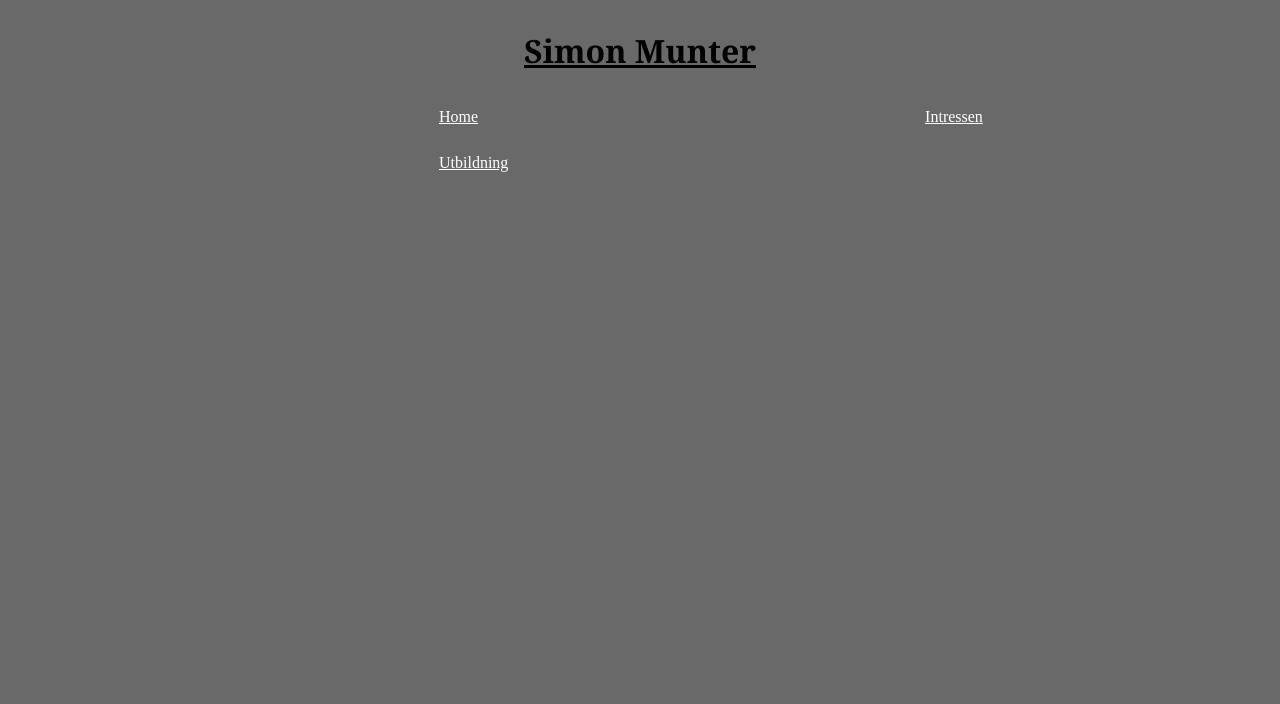
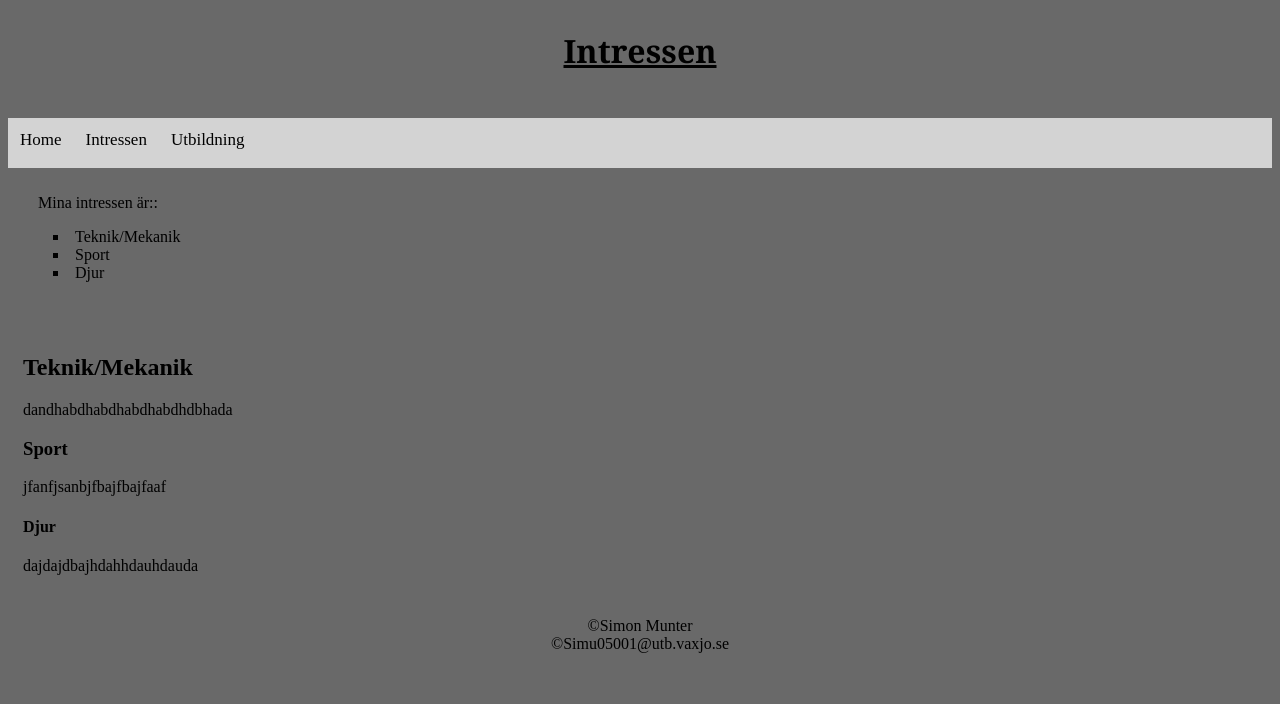
Before and after one commit to TheBlueSoul5188/Egen-webbplats, a plain HTML site: page intressen.html in a window 1280 px wide. Drawn offline with Linux system fonts and the light colour scheme.

Commit message:
fortsättning egen webbplats

```diff
--- a/intressen.html
+++ b/intressen.html
@@ -7,7 +7,7 @@
     </head>
     <body>
         <header>
-            <h1>Simon Munter</h1>
+            <h1>Intressen</h1>
         </header>
 
         <nav class="navbar">
@@ -15,6 +15,42 @@
             <a href="intressen.html">Intressen</a>
             <a href="utbildning.html">Utbildning</a>
         </nav>
+
+        <main>
+            <p class="intro">Mina intressen är::</p>
+            <ul>
+                <li>Teknik/Mekanik</li>
+                <li>Sport</li>
+                <li>Djur</li>
+            </ul><br><br>
+
+            <h2>Teknik/Mekanik</h2>
+            <p>dandhabdhabdhabdhabdhdbhada</p>
+
+            <h3>Sport</h3>
+            <p>jfanfjsanbjfbajfbajfaaf</p>
+
+            <h4>Djur</h4>
+            <p>dajdajdbajhdahhdauhdauda</p>
+        </main>
+
+        <aside>
+        </aside>
+
+        <footer>
+            <p>&copy;Simon Munter<br>&copy;Simu05001@utb.vaxjo.se</p>
+        </footer>
+
+
+
+
+
+
+
+
+
+
+
     </body>
 
 
--- a/stylesheet.css
+++ b/stylesheet.css
@@ -1,9 +1,34 @@
-* {
-    background-color: dimgray;
-}
 
 body {
     display: grid;
+    background-color: dimgray;
+    grid-template-rows: 100px 50px auto 100px;
+    grid-template-columns: 2fr 1fr;
+    grid-gap: 10px;
+    grid-template-areas:
+    "header header"
+    "nav nav "
+    "main aside"
+    "footer footer"
+}
+
+/*nämner alla grids*/
+header {
+    grid-area: header;
+}
+
+footer {
+    grid-area: footer;
+    text-align: center;
+}
+
+aside {
+    grid-area: aside;
+}
+
+main {
+    padding-left: 15px;
+    grid-area: main;
 }
 
 /*Gör en rubrik för alla sidor. Gör en underline och centrerar texten.*/
@@ -14,31 +39,43 @@ h1 {
     text-decoration: underline;
 }
 
-
-
-/*Decoration och style på Home, Intressen och utbildning*/
-.navbar a {
-    float: left;
-    color: white;
-    text-align: center;
-    padding: 14px 16px;
-    text-decoration: underline;
-    text-indent: 415px;
-    font: 20px;
-    position: relative;
-    top: 0;
-    left: 0;
+/* Hur navigationen ska se ut och vart dem kommer att ligga med hjälp av grid-area*/
+nav {
+    grid-area: nav;
+    width: 100%;
+    background-color: lightgrey;
+    overflow: auto;
 }
 
-/*Gör en hover på Home, Intressen och Utbldning för att gör det mer intressant*/
-.navbar a:hover {
-    background-color: grey;
+/* Ändrar på texten i navigations menyn och hur texten ska se ut.*/
+nav a {
+    float: left;
+    text-align: center;
+    padding: 12px;
+    color: black;
+    font-size: 17px;
+    text-decoration: none;
+}
+
+/* Gör en hover över dem olika länkarna för att göra det lite mer intressant*/
+nav a:hover {
+    background-color: black;
+    color: white;
 }
 
 .ideologi {
-    width: 30%;
-    border: 2px solid black;
+    width: 70%;
     float: left;
-    text-align: left;
-    padding: 10px 20px;
+    text-align: center;
+    padding: 10px 60px;
 }
+
+.intro {
+    padding-left: 15px;
+}
+
+ul {
+    list-style-type: square;
+    list-style-position: inside;
+    padding-left: 30px;
+}
```
Also changed, not shown: index.html (+12 -14 lines).
